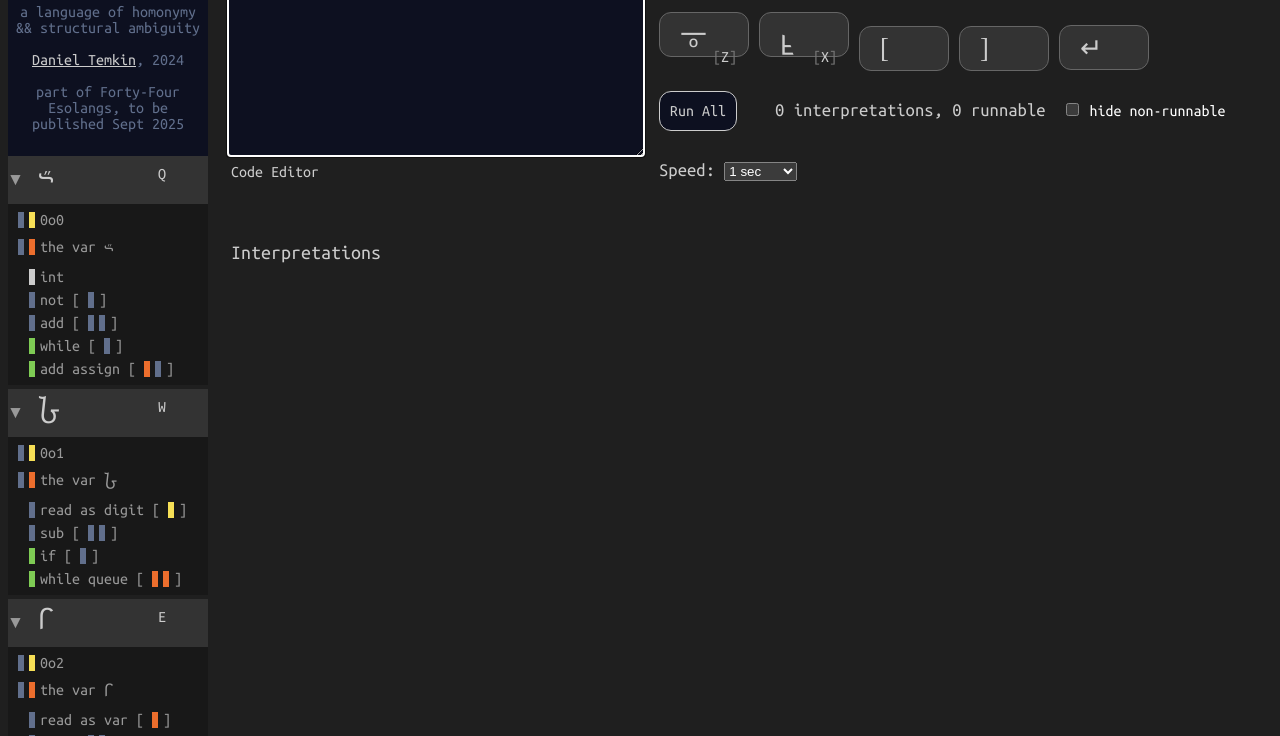
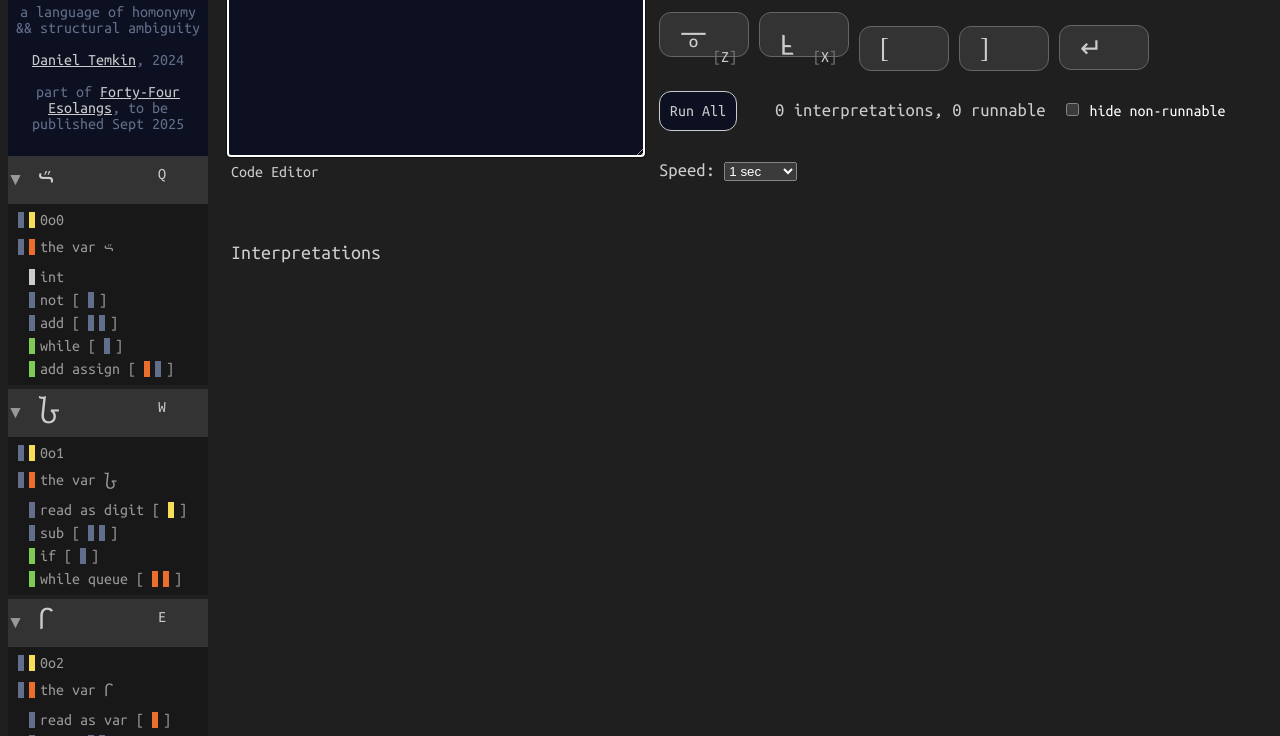
Before and after one commit to rottytooth/Valence, a website with bundled scripts: page index.html in a window 1280 px wide. Shown: the part 64-800 px from the top of the page. Built offline with nearby package versions, Linux system fonts and the light colour scheme; a web font is replaced by a local one.

Commit message:
Add link to book

```diff
--- a/index.html
+++ b/index.html
@@ -16,7 +16,7 @@
         <h1>Valence</h1>
         <p>a language of homonymy && structural ambiguity</p>
         <p><a href="https://danieltemkin.com">Daniel Temkin</a>, 2024</p>
-        <p>part of Forty-Four Esolangs, to be published Sept 2025</p>
+        <p>part of <a href="https://www.penguinrandomhouse.com/books/798086/forty-four-esolangs-by-daniel-temkin-foreword-by-allison-parrish/">Forty-Four Esolangs</a>, to be published Sept 2025</p>
     </div>
     <div id="left-menu"></div>
     <div id="main-content">
```
